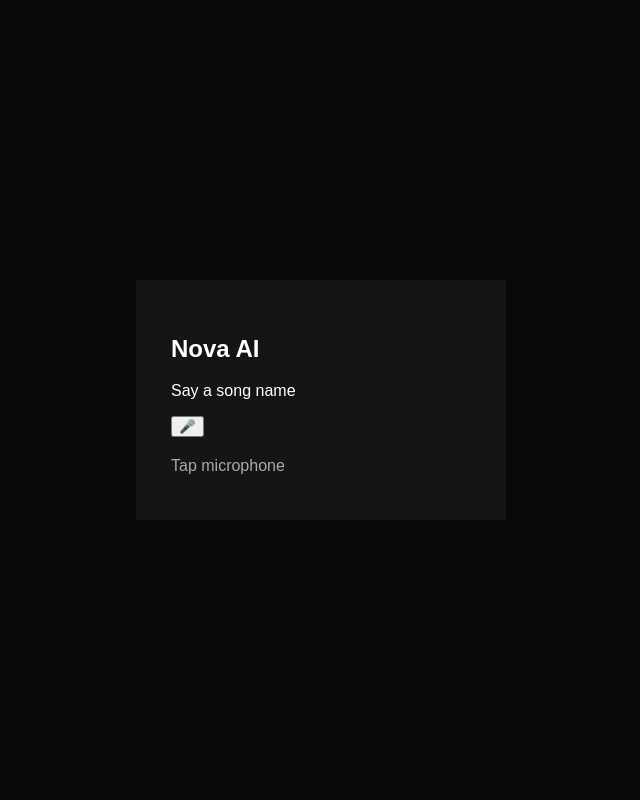
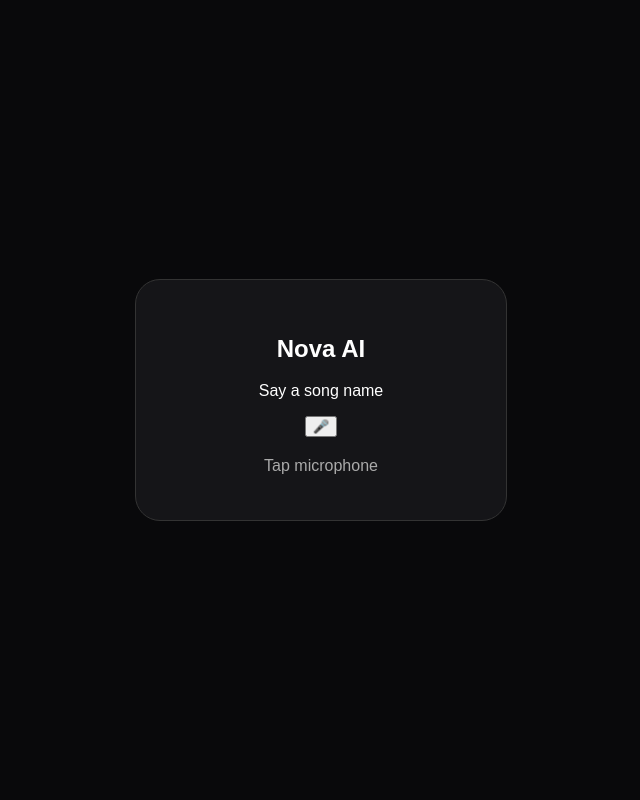
Before and after one commit to Naeem7-alt/Agent, a Flask app: page / in a window 1280 px wide. Shown: the whole page, without its empty margins (319-959 px from the left). Run offline with Flask 3, Linux system fonts and the light colour scheme.

Commit message:
Update index.html

```diff
--- a/app/templates/index.html
+++ b/app/templates/index.html
@@ -13,16 +13,16 @@
     .card{
         width:300px;
         padding:35px;
-        text-allign:center;
+        text-align:center;
         background:#151518;
-        boarder:1px solid #333;
-        boarder-radius:25px;
+        border:1px solid #333;
+        border-radius:25px;
     }
     ,mic{
         width:90px;
         height:90px;
-        boarder:0;
-        boarder-radius:50%;
+        border:0;
+        border-radius:50%;
         font-size:35px;
         cursor:pointer;
     }
```
